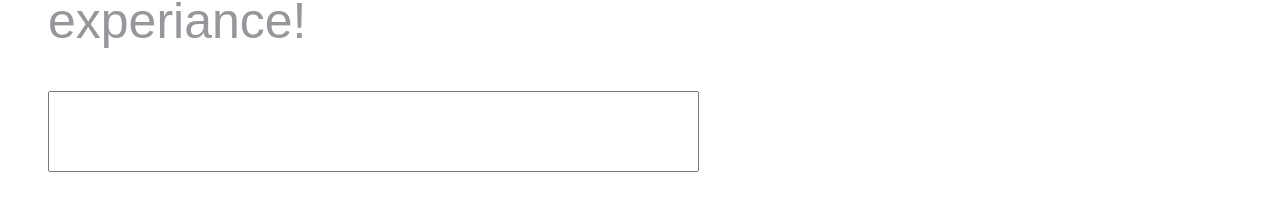
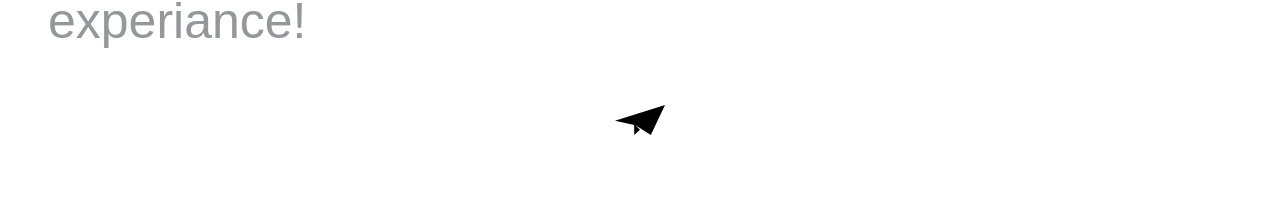
Before and after one commit to TomaszSarmata/shop-pay, a Next.js app: page /signin in a window 1280 px wide. Shown: the part 497-719 px from the top of the page. Built offline with nearby package versions, Linux system fonts and the light colour scheme; no server answers.

Commit message:
Created a new component in the shared folder for the login input. Made the icon dynamic depending on the input type

```diff
--- /dev/null
+++ b/components/shared/inputs/login-input/index.js
@@ -0,0 +1,17 @@
+import styles from "./styles.module.scss";
+import { BiUser } from "react-icons/bi";
+import { SiMinutemailer } from "react-icons/si";
+
+export default function LoginInput({ icon }) {
+  return (
+    <div className={styles.input}>
+      {icon == "user" ? (
+        <BiUser></BiUser>
+      ) : icon == "email" ? (
+        <SiMinutemailer></SiMinutemailer>
+      ) : (
+        ""
+      )}
+    </div>
+  );
+}
--- a/pages/signin.js
+++ b/pages/signin.js
@@ -5,6 +5,7 @@ import styles from "../styles/signin.module.scss";
 import { BiLeftArrowAlt } from "react-icons/bi";
 import Link from "next/link";
 import { Formik, Form } from "formik";
+import LoginInput from "../components/shared/inputs/login-input";
 
 export default function signin() {
   // TODO - change the static values for the country in the Header and the Footer
@@ -27,7 +28,7 @@ export default function signin() {
             <Formik>
               {(form) => (
                 <Form>
-                  <input type="text" />
+                  <LoginInput icon="email"></LoginInput>
                 </Form>
               )}
             </Formik>
```
Also changed, not shown: components/shared/inputs/login-input/styles.module.scss (added).
